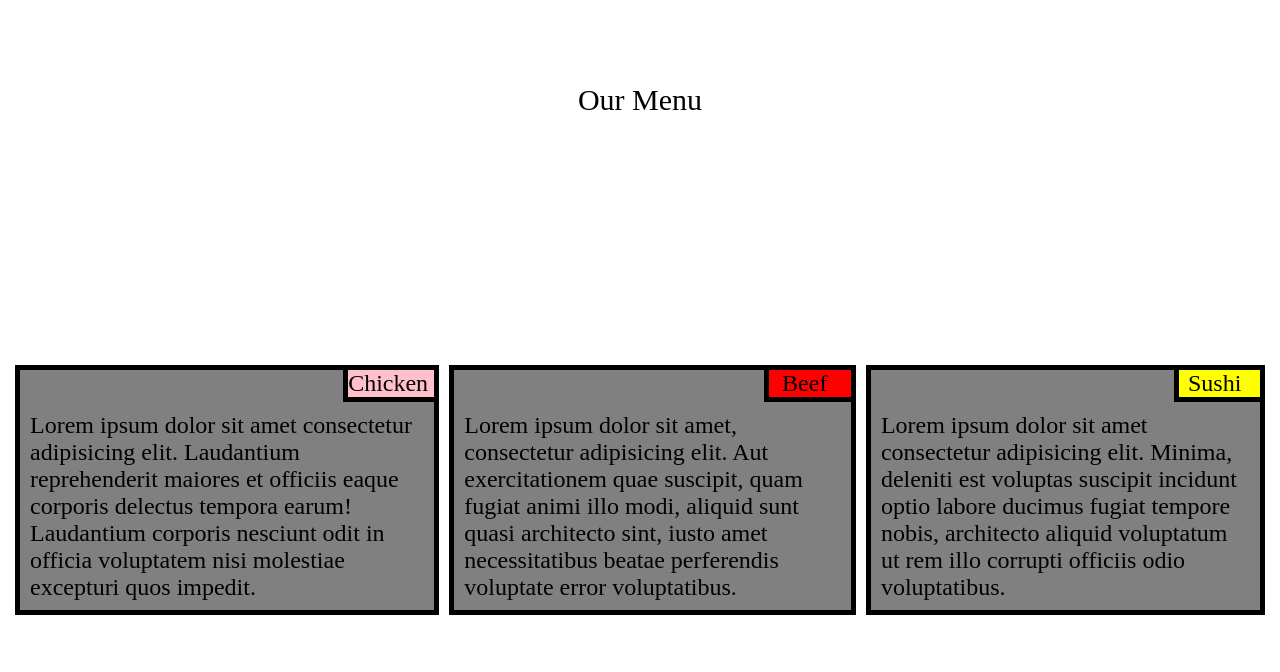
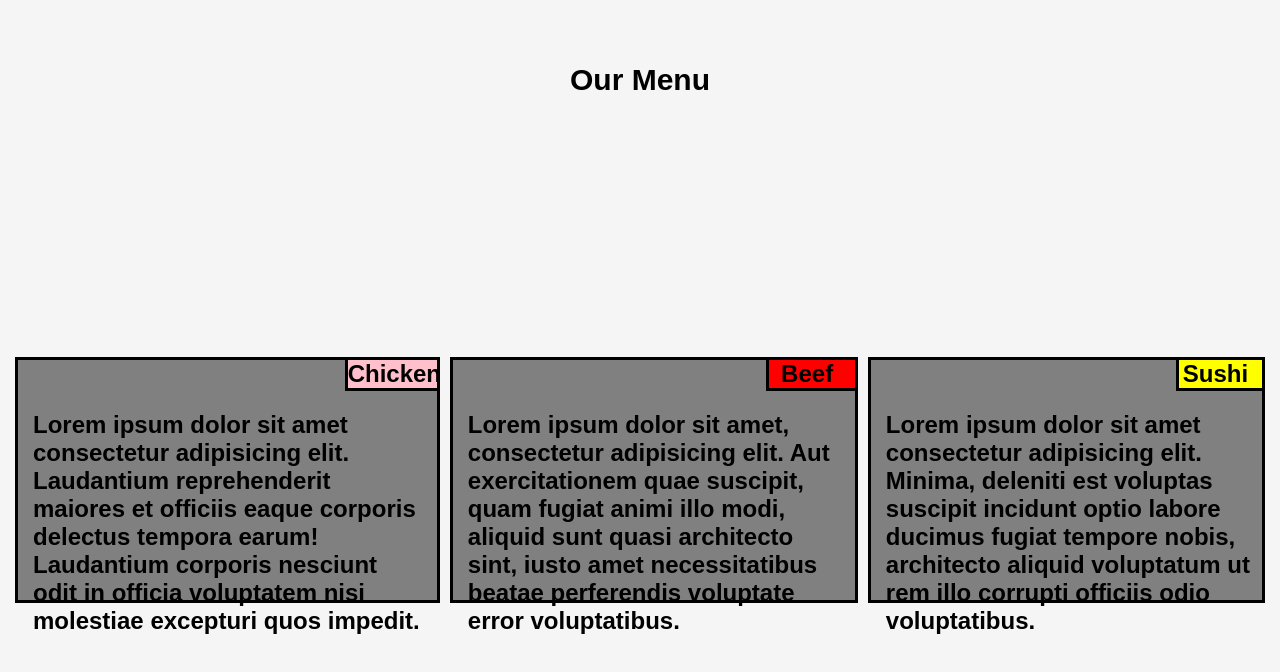
Before and after one commit to Shouvanik21/coursera_module-2_assignment, a plain HTML site: page module2-solution/index.html in a window 1280 px wide. Drawn offline with Linux system fonts and the light colour scheme; a web font is replaced by a local one.

Commit message:
updated commit

```diff
--- a/module2-solution/index.html
+++ b/module2-solution/index.html
@@ -5,6 +5,7 @@
     <meta name="viewport" content="width=device-width, initial-scale=1.0">
     <title>Menu Card</title>
     <link rel="stylesheet" href="style.css">
+    <link href="https://fonts.googleapis.com/css2?family=Parkinsans:wght@300..800&family=Poppins:ital,wght@0,100;0,200;0,300;0,400;0,500;0,600;0,700;0,800;0,900;1,100;1,200;1,300;1,400;1,500;1,600;1,700;1,800;1,900&family=Raleway:ital,wght@0,100..900;1,100..900&family=Roboto:ital,wght@0,100;0,300;0,400;0,500;0,700;0,900;1,100;1,300;1,400;1,500;1,700;1,900&family=Yellowtail&display=swap" rel="stylesheet">
 </head>
 <body>
     <div class="main">
--- a/module2-solution/style.css
+++ b/module2-solution/style.css
@@ -4,10 +4,14 @@
 }
 .main{
     height: 100vh;
+    font-family: "Parkinsas",sans-serif;
+    background-color: whitesmoke;
+    /* font-weight: 300; */
 }
 header{
-    height: 25vh;
+    height: 20vh;
     font-size: 30px;
+    font-weight: 800;
     display: flex;
     justify-content: center;
     align-items: center;
@@ -17,7 +21,8 @@ header{
     justify-content: center;
     align-items: center;
     height: 70vh;
-    margin: 10px;
+    margin: 40px 10px 10px 10px;
+    font-weight: 600;
 }
 .container1{
     border: 1px solid black;
@@ -34,7 +39,7 @@ header{
     margin: 5px;
     font-size: x-large;
     height: 30vh;
-    border: 5px solid black;
+    border: 3px solid black;
 }
 .name1{
     background-color: pink;
@@ -48,11 +53,11 @@ header{
 .name1,.name2,.name3{
     /* background-color: red; */
     margin-left: 78%;
-    border-left: 5px solid black;
-    border-bottom: 5px solid black;
+    border-left: 3px solid black;
+    border-bottom: 3px solid black;
     text-align: center;
     padding-right: 10px;
 }
 .description1,.description2,.description3{
-    padding: 10px;
+    padding: 20px 10px 10px 15px;
 }
```
